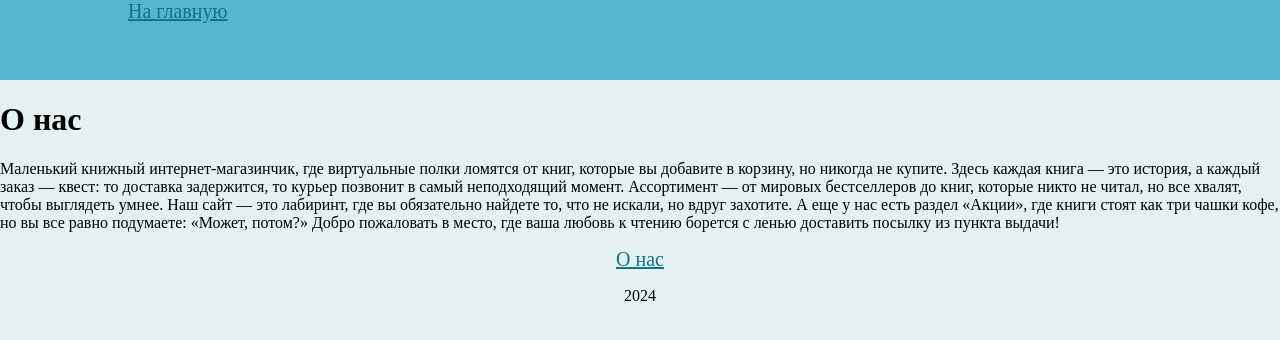
After one commit to bulbosaur/Bookshop, a Django app: page /about/ in a window 1280 px wide. The commit adds this page. Shown: the top 340 px of the page. Run offline with Django 5.2, Linux system fonts and the light colour scheme; some web fonts are replaced.

Commit message:
write 'about us'

```diff
--- a/bookshop/about/urls.py
+++ b/bookshop/about/urls.py
@@ -0,0 +1,7 @@
+import django.urls
+
+import about.views
+
+urlpatterns = [
+    django.urls.path("", about.views.AboutSite.as_view(), name="about_site")
+]
--- a/bookshop/about/views.py
+++ b/bookshop/about/views.py
@@ -1,3 +1,7 @@
-# from django.shortcuts import render
+import django.shortcuts
+import django.views
 
-# Create your views here.
+
+class AboutSite(django.views.View):
+    def get(self, request, *args, **kwargs):
+        return django.shortcuts.render(request, "about.html")
--- a/bookshop/bookshop/settings.py
+++ b/bookshop/bookshop/settings.py
@@ -64,6 +64,7 @@ TEMPLATES = [
         "BACKEND": "django.template.backends.django.DjangoTemplates",
         "DIRS": [
             "templates",
+            "templates\\about",
             "templates\\homepage",
             "templates\\catalog",
         ],
--- a/bookshop/bookshop/urls.py
+++ b/bookshop/bookshop/urls.py
@@ -6,4 +6,5 @@ urlpatterns = [
     django.urls.path("admin/", django.contrib.admin.site.urls),
     django.urls.path("", django.urls.include("homepage.urls")),
     django.urls.path("catalog/", django.urls.include("catalog.urls")),
+    django.urls.path("about/", django.urls.include("about.urls")),
 ]
--- a/bookshop/catalog/views.py
+++ b/bookshop/catalog/views.py
@@ -6,7 +6,6 @@ import catalog.models
 
 
 class ItemList(django.views.View):
-
     def get(self, request, *args, **kwargs):
         catalog_book = catalog.models.Book.objects.all()
         return django.shortcuts.render(
--- /dev/null
+++ b/bookshop/templates/about/about.html
@@ -0,0 +1,6 @@
+<!DOCTYPE html>
+{% extends 'base.html' %}
+{% block content %}
+<h1>О нас</h1>
+<p>Маленький книжный интернет-магазинчик, где виртуальные полки ломятся от книг, которые вы добавите в корзину, но никогда не купите. Здесь каждая книга — это история, а каждый заказ — квест: то доставка задержится, то курьер позвонит в самый неподходящий момент. Ассортимент — от мировых бестселлеров до книг, которые никто не читал, но все хвалят, чтобы выглядеть умнее. Наш сайт — это лабиринт, где вы обязательно найдете то, что не искали, но вдруг захотите. А еще у нас есть раздел «Акции», где книги стоят как три чашки кофе, но вы все равно подумаете: «Может, потом?» Добро пожаловать в место, где ваша любовь к чтению борется с ленью доставить посылку из пункта выдачи!</p>
+{% endblock %}
--- a/bookshop/templates/catalog/book_list.html
+++ b/bookshop/templates/catalog/book_list.html
@@ -1,6 +1,5 @@
 <!DOCTYPE html>
 {% extends 'base.html' %}
-
 {% block content %}
   <h2>Каталог книг</h2>
   <ul>
--- a/bookshop/templates/includes/footer.html
+++ b/bookshop/templates/includes/footer.html
@@ -1,5 +1,6 @@
 <footer>
   <div class="footer">
+    <p align="center"><a href="{% url 'about_site' %}">О нас</a></p>
     <p align="center"> 2024</p>
   </div>
 </footer>
```
